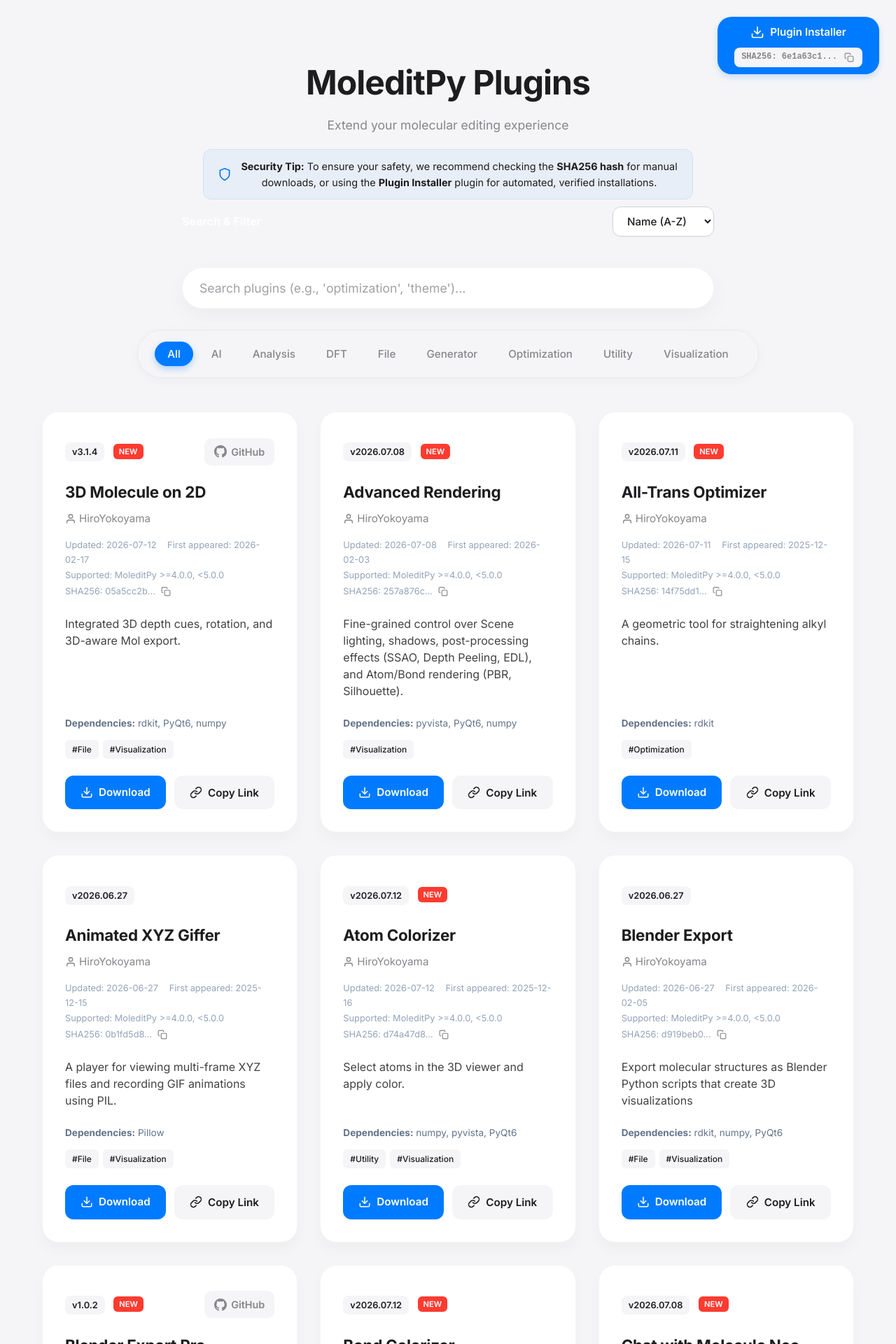
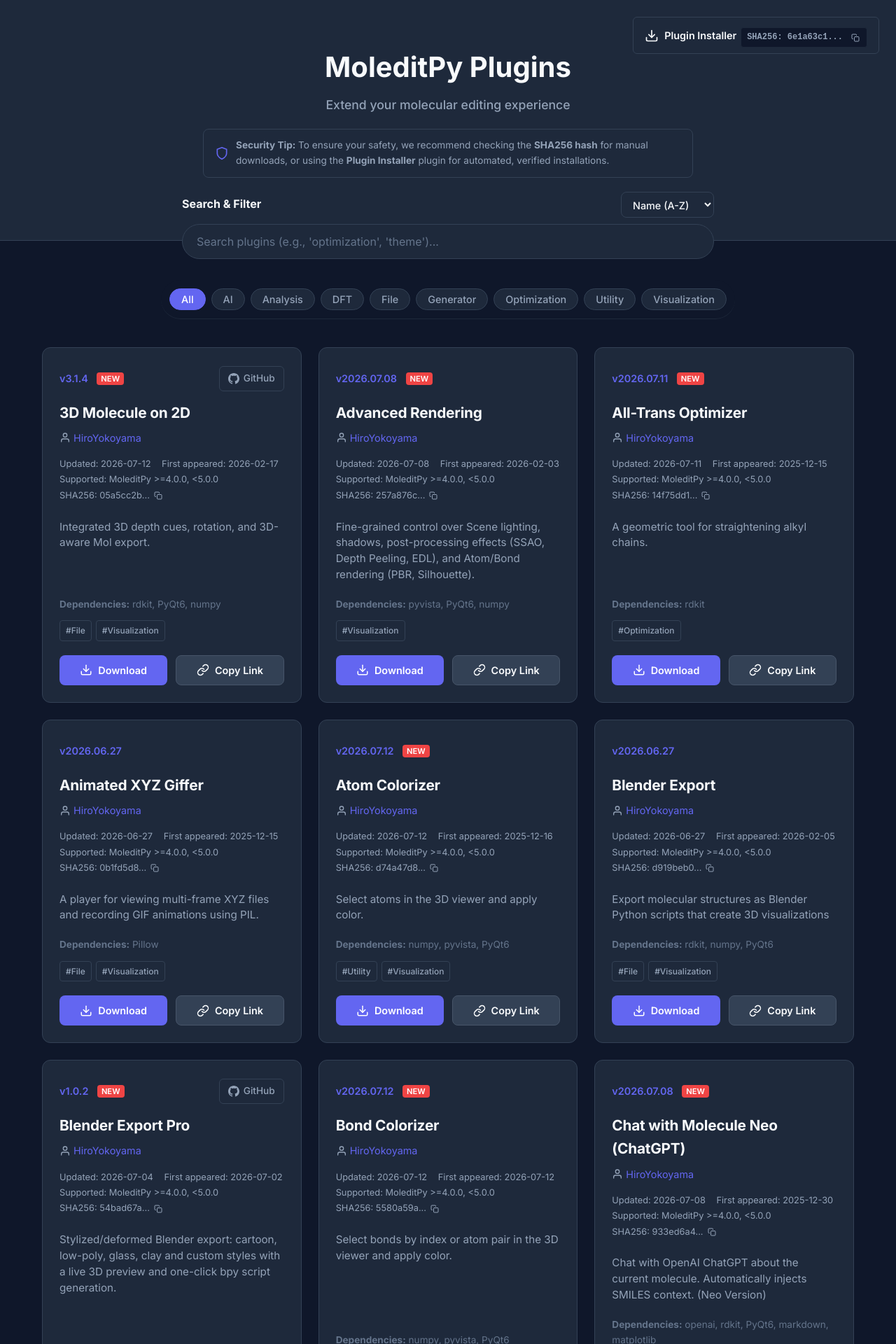
Before and after one commit to HiroYokoyama/moleditpy-plugins, a Jekyll site: the page explorer/index.html, which Jekyll copies as it is, in a window 1280 px wide. Shown: the top 1920 px of the page at 70% size. Built offline with Jekyll 4.4.1, drawn with Linux system fonts in a browser that asks for light colours.

Commit message:
style: redesign plugin explorer layout, remove animations

```diff
--- a/explorer/index.html
+++ b/explorer/index.html
@@ -11,18 +11,18 @@
     <link rel="icon" href="https://hiroyokoyama.github.io/python_molecular_editor/icon_images/favicon.ico">
     <style>
         :root {
-            --primary-color: #007aff;
-            --primary-hover: #0056b3;
-            --bg-color: #f5f5f7;
-            --card-bg: #ffffff;
-            --text-main: #1d1d1f;
-            --text-sub: #86868b;
-            --border-radius: 24px;
-            --card-border: rgba(0,0,0,0.04);
-            --btn-secondary: #f5f5f7;
-            --btn-secondary-hover: #e8e8ed;
-            --glow: 0 20px 40px rgba(0, 0, 0, 0.08);
-            --font-family: 'Inter', -apple-system, BlinkMacSystemFont, 'Segoe UI', Roboto, sans-serif;
+            --bg-color: #0f172a;
+            --card-bg: #1e293b;
+            --card-border: #334155;
+            --text-main: #f8fafc;
+            --text-sub: #94a3b8;
+            --text-muted: #64748b;
+            --primary: #6366f1;
+            --primary-hover: #4f46e5;
+            --secondary: #334155;
+            --secondary-hover: #475569;
+            --border-radius: 12px;
+            --font-family: 'Inter', system-ui, -apple-system, sans-serif;
         }
 
         * {
@@ -31,38 +31,40 @@
 
         body {
             font-family: var(--font-family);
+            color: var(--text-main);
             background-color: var(--bg-color);
-            color: var(--text-main);
             margin: 0;
             padding: 0;
             line-height: 1.6;
             -webkit-font-smoothing: antialiased;
+            min-height: 100vh;
         }
 
         header {
-            background-color: var(--bg-color);
+            background: #1e293b;
+            border-bottom: 1px solid #334155;
             color: var(--text-main);
-            padding: 5rem 1rem 1rem;
+            padding: 4rem 1rem 2rem;
             text-align: center;
             position: relative;
         }
 
         header h1 {
             margin: 0;
-            font-size: 3rem;
+            font-size: 2.5rem;
             font-weight: 700;
-            letter-spacing: -0.02em;
         }
 
         header p {
             margin-top: 0.5rem;
+            font-size: 1.1rem;
             color: var(--text-sub);
-            font-size: 1.1rem;
+            font-weight: 500;
         }
 
         .controls {
             max-width: 800px;
-            margin: 0 auto 30px;
+            margin: -24px auto 30px;
             padding: 0 20px;
             position: relative;
             z-index: 2;
@@ -70,44 +72,41 @@
 
         .search-box {
             width: 100%;
-            padding: 18px 24px;
-            font-size: 1.1rem;
-            background-color: #ffffff;
+            padding: 14px 20px;
+            font-size: 1rem;
+            background: #1e293b;
             color: var(--text-main);
-            border: 1px solid var(--card-border);
-            border-radius: 40px;
-            box-shadow: 0 10px 30px rgba(0,0,0,0.04);
+            border: 1px solid #334155;
+            border-radius: 30px;
             outline: none;
-            transition: all 0.3s ease;
             font-family: var(--font-family);
         }
 
         .search-box::placeholder {
-            color: #a1a1a6;
+            color: var(--text-muted);
         }
 
         .search-box:focus {
-            box-shadow: var(--glow);
-            transform: translateY(-2px);
+            border-color: var(--primary);
+            background: #1e293b;
         }
 
         .search-clear-btn {
             position: absolute;
-            right: 40px;
+            right: 36px;
             top: 50%;
             transform: translateY(-50%);
-            background: #e5e5ea;
+            background: rgba(255, 255, 255, 0.08);
             border: none;
-            width: 28px;
-            height: 28px;
+            width: 24px;
+            height: 24px;
             border-radius: 50%;
-            color: #1d1d1f;
+            color: var(--text-sub);
             cursor: pointer;
             display: flex;
             align-items: center;
             justify-content: center;
-            padding: 6px;
-            transition: all 0.2s;
+            padding: 5px;
             opacity: 0;
             pointer-events: none;
             z-index: 10;
@@ -119,59 +118,48 @@
         }
 
         .search-clear-btn:hover {
-            background-color: #d1d1d6;
-            transform: translateY(-50%) scale(1.1);
+            background: rgba(255, 255, 255, 0.15);
+            color: var(--text-main);
         }
 
         .filter-container {
             text-align: center;
-            margin-bottom: 3rem;
-            padding: 0 20px;
+            margin-bottom: 2.5rem;
+            padding: 8px;
             position: sticky;
             top: 20px;
             z-index: 50;
-            backdrop-filter: saturate(180%) blur(20px);
-            -webkit-backdrop-filter: saturate(180%) blur(20px);
-            background: rgba(245, 245, 247, 0.7);
-            padding-top: 12px;
-            padding-bottom: 12px;
-            border-radius: 40px;
+            background: var(--bg-color);
+            border-bottom: 1px solid #1e293b;
             width: fit-content;
             margin-left: auto;
             margin-right: auto;
-            border: 1px solid rgba(0, 0, 0, 0.05);
-            box-shadow: 0 4px 15px rgba(0,0,0,0.03);
+            border-radius: 30px;
         }
 
         .filter-btn {
-            background: transparent;
-            border: none;
-            padding: 8px 18px;
-            border-radius: 40px;
+            background: #1e293b;
+            border: 1px solid #334155;
+            padding: 6px 16px;
+            border-radius: 20px;
             cursor: pointer;
             color: var(--text-sub);
             margin: 4px;
-            transition: all 0.3s ease;
             font-family: var(--font-family);
             font-weight: 500;
-            font-size: 0.95rem;
+            font-size: 0.9rem;
         }
 
         .filter-btn:hover {
             color: var(--text-main);
-            background: rgba(0,0,0,0.03);
+            border-color: var(--text-sub);
         }
 
-        .filter-btn.active {
-            background-color: #1d1d1f;
+        .filter-btn.active,
+        .filter-btn.active-all {
+            background: var(--primary);
             color: #ffffff;
-            box-shadow: 0 4px 10px rgba(0,0,0,0.1);
-        }
-
-        .filter-btn.active-all {
-            background-color: var(--primary-color);
-            color: #fff;
-            box-shadow: 0 4px 10px rgba(0, 122, 255, 0.3);
+            border-color: var(--primary);
         }
 
         .container {
@@ -180,15 +168,13 @@
             padding: 0 20px 80px;
             display: grid;
             grid-template-columns: repeat(auto-fill, minmax(320px, 1fr));
-            gap: 32px;
+            gap: 24px;
         }
 
         .plugin-card {
             background: var(--card-bg);
             border-radius: var(--border-radius);
-            padding: 32px;
-            box-shadow: 0 10px 20px rgba(0, 0, 0, 0.03);
-            transition: transform 0.4s cubic-bezier(0.16, 1, 0.3, 1), box-shadow 0.4s cubic-bezier(0.16, 1, 0.3, 1);
+            padding: 24px;
             display: flex;
             flex-direction: column;
             border: 1px solid var(--card-border);
@@ -198,29 +184,25 @@
         }
 
         .plugin-card:hover {
-            transform: translateY(-8px) scale(1.01);
-            box-shadow: var(--glow);
+            border-color: #475569;
         }
 
         .card-header {
             display: flex;
             justify-content: space-between;
             align-items: center;
-            margin-bottom: 16px;
-            min-height: 48px;
+            margin-bottom: 12px;
+            min-height: 40px;
         }
 
         .plugin-version {
-            background-color: #f5f5f7;
-            color: #1d1d1f;
-            padding: 6px 10px;
-            border-radius: 8px;
-            font-size: 0.8rem;
+            color: var(--primary);
+            font-size: 0.9rem;
             font-weight: 600;
         }
 
         .plugin-title {
-            font-size: 1.4rem;
+            font-size: 1.3rem;
             font-weight: 700;
             margin: 0 0 8px 0;
             color: var(--text-main);
@@ -228,7 +210,7 @@
         }
 
         .plugin-author {
-            font-size: 0.95rem;
+            font-size: 0.9rem;
             color: var(--text-sub);
             margin-bottom: 16px;
             display: flex;
@@ -237,44 +219,44 @@
         }
 
         .plugin-author a {
-            color: var(--text-sub);
+            color: var(--primary);
             text-decoration: none;
-            transition: color 0.2s;
         }
 
         .plugin-author a:hover {
-            color: var(--primary-color);
+            text-decoration: underline;
         }
 
         .plugin-desc {
-            color: #424245;
-            font-size: 1rem;
-            margin-bottom: 24px;
+            color: var(--text-sub);
+            font-size: 0.95rem;
+            margin-bottom: 20px;
             flex-grow: 1;
             line-height: 1.5;
         }
 
         .tags {
-            margin-bottom: 24px;
+            margin-bottom: 20px;
         }
 
         .tag {
             display: inline-block;
-            background: #f5f5f7;
-            color: #1d1d1f;
-            padding: 4px 10px;
-            border-radius: 6px;
+            background: #1e293b;
+            color: var(--text-sub);
+            padding: 4px 8px;
+            border-radius: 4px;
             font-size: 0.75rem;
             font-weight: 500;
             margin-right: 6px;
+            border: 1px solid #334155;
         }
 
         .new-badge {
-            background-color: #ff3b30;
+            background: #ef4444;
             color: white;
             font-size: 0.7rem;
-            padding: 4px 8px;
-            border-radius: 6px;
+            padding: 2px 6px;
+            border-radius: 4px;
             margin-left: 8px;
             vertical-align: middle;
             font-weight: 600;
@@ -285,24 +267,27 @@
             justify-content: space-between;
             align-items: center;
             max-width: 800px;
-            margin: 5px auto 28px;
+            margin: 20px auto 0px;
             padding: 0 20px;
             position: relative;
             z-index: 1;
         }
 
         .sort-select {
-            padding: 10px 16px;
-            border-radius: 12px;
-            border: 1px solid #d2d2d7;
-            background-color: white;
+            padding: 8px 12px;
+            border-radius: 8px;
+            border: 1px solid #334155;
+            background: #1e293b;
             color: var(--text-main);
-            font-size: 0.95rem;
+            font-size: 0.9rem;
             cursor: pointer;
             outline: none;
             font-family: var(--font-family);
             font-weight: 500;
-            box-shadow: 0 2px 5px rgba(0,0,0,0.02);
+        }
+
+        .sort-select:focus {
+            border-color: var(--primary);
         }
 
         .actions {
@@ -312,123 +297,108 @@
         }
 
         .btn {
-            padding: 12px;
-            border-radius: 12px;
+            padding: 10px;
+            border-radius: 8px;
             text-align: center;
             text-decoration: none;
             font-weight: 600;
             cursor: pointer;
             border: none;
-            font-size: 0.95rem;
-            transition: all 0.2s cubic-bezier(0.16, 1, 0.3, 1);
+            font-size: 0.9rem;
             width: 100%;
             display: inline-flex;
             align-items: center;
             justify-content: center;
-            gap: 8px;
+            gap: 6px;
             font-family: var(--font-family);
         }
 
         .btn-primary {
-            background-color: var(--primary-color);
+            background: var(--primary);
             color: #ffffff;
         }
 
         .btn-primary:hover {
-            background-color: var(--primary-hover);
-            transform: scale(1.02);
-            box-shadow: 0 8px 15px rgba(0, 122, 255, 0.2);
+            background: var(--primary-hover);
         }
 
         .btn-secondary {
-            background-color: var(--btn-secondary);
+            background: var(--secondary);
             color: var(--text-main);
+            border: 1px solid #475569;
         }
 
         .btn-secondary:hover {
-            background-color: var(--btn-secondary-hover);
-            transform: scale(1.02);
+            background: var(--secondary-hover);
         }
 
         footer {
             text-align: center;
-            padding: 3rem;
-            background-color: #ffffff;
+            padding: 3rem 1.5rem;
+            background: #1e293b;
             color: var(--text-sub);
-            margin-top: 40px;
-            border-top: 1px solid #e5e5ea;
+            margin-top: 60px;
+            border-top: 1px solid #334155;
         }
 
         footer p {
-            margin: 10px 0;
+            margin: 8px 0;
             overflow-wrap: break-word;
+            font-size: 0.9rem;
         }
 
         footer a {
-            color: var(--text-main);
+            color: var(--primary);
             text-decoration: none;
             font-weight: 500;
-            word-break: break-all;
-            border-bottom: 1px solid #d2d2d7;
-            padding-bottom: 1px;
-            transition: all 0.2s;
         }
 
         footer a:hover {
-            color: var(--primary-color);
-            border-bottom-color: var(--primary-color);
+            text-decoration: underline;
         }
 
         .github-link {
             color: var(--text-sub);
-            transition: all 0.2s cubic-bezier(0.16, 1, 0.3, 1);
             display: flex;
             align-items: center;
             justify-content: center;
             gap: 6px;
-            background-color: var(--btn-secondary);
-            padding: 8px 14px;
-            border-radius: 10px;
+            background: #1e293b;
+            padding: 6px 12px;
+            border-radius: 6px;
             text-decoration: none;
-            font-size: 0.9rem;
-            font-weight: 600;
-            border: none;
+            font-size: 0.85rem;
+            font-weight: 500;
+            border: 1px solid #334155;
         }
 
         .github-link:hover {
             color: var(--text-main);
-            background-color: var(--btn-secondary-hover);
-            transform: scale(1.05);
+            background: #334155;
         }
 
         .github-link svg {
-            width: 18px;
-            height: 18px;
+            width: 16px;
+            height: 16px;
             fill: currentColor;
         }
 
         .header-dl-btn {
-            position: absolute;
-            top: 24px;
-            right: 24px;
-            background-color: var(--primary-color);
-            color: white;
+            background: #1e293b;
+            color: var(--text-main);
             text-decoration: none;
-            padding: 10px 20px;
-            border-radius: 20px;
+            padding: 8px 16px;
+            border-radius: 6px;
             font-weight: 600;
-            font-size: 0.95rem;
-            transition: all 0.2s cubic-bezier(0.16, 1, 0.3, 1);
+            font-size: 0.9rem;
             display: inline-flex;
             align-items: center;
-            gap: 8px;
-            box-shadow: 0 4px 10px rgba(0, 122, 255, 0.2);
+            gap: 6px;
+            border: 1px solid #334155;
         }
 
         .header-dl-btn:hover {
-            transform: translateY(-2px) scale(1.02);
-            box-shadow: 0 8px 15px rgba(0, 122, 255, 0.3);
-            background-color: var(--primary-hover);
+            background: #334155;
         }
 
         .header-installer-container {
@@ -440,71 +410,51 @@
             align-items: flex-end;
         }
 
-        .header-installer-container .header-dl-btn {
-            position: static;
-            top: auto;
-            right: auto;
-            display: flex;
-            flex-direction: column;
-            align-items: center;
-            gap: 4px;
-            padding: 10px 24px;
-        }
-
         .header-sha-display {
             color: var(--text-sub);
             font-size: 0.75rem;
             display: flex;
             align-items: center;
             gap: 6px;
-            background-color: #f5f5f7;
-            padding: 4px 10px;
-            border-radius: 8px;
+            background: #0f172a;
+            padding: 4px 8px;
+            border-radius: 4px;
             margin-top: 6px;
+            border: 1px solid #1e293b;
         }
 
         .header-sha-display span {
             font-family: monospace;
         }
 
-        .header-sha-display .copy-sha-btn {
-            color: var(--text-sub);
-            padding: 2px;
-            margin-left: 2px;
-        }
-
-        .header-sha-display .copy-sha-btn:hover {
-            color: var(--primary-color);
-        }
-
         .security-banner {
             max-width: 700px;
             margin: 20px auto 10px;
-            background-color: rgba(0, 122, 255, 0.05);
-            color: var(--text-main);
-            padding: 12px 20px;
-            border-radius: 12px;
-            border: 1px solid rgba(0, 122, 255, 0.1);
-            font-size: 0.9rem;
+            background: #1e293b;
+            color: var(--text-sub);
+            padding: 12px 16px;
+            border-radius: 8px;
+            border: 1px solid #334155;
+            font-size: 0.85rem;
             display: flex;
             align-items: center;
-            gap: 12px;
+            gap: 10px;
+            text-align: left;
         }
 
         .security-banner svg {
             flex-shrink: 0;
-            color: var(--primary-color);
+            color: var(--primary);
         }
 
         .copy-sha-btn {
             background: none;
             border: none;
-            padding: 2px 4px;
+            padding: 2px;
             margin-left: 4px;
             cursor: pointer;
-            color: #86868b;
+            color: var(--text-sub);
             border-radius: 4px;
-            transition: all 0.2s;
             display: inline-flex;
             align-items: center;
             justify-content: center;
@@ -512,93 +462,67 @@
         }
 
         .copy-sha-btn:hover {
-            background-color: #e5e5ea;
-            color: var(--primary-color);
+            color: var(--text-main);
         }
 
         .copy-sha-btn svg {
-            width: 14px;
-            height: 14px;
+            width: 12px;
+            height: 12px;
         }
 
-        @keyframes fadeIn {
-            from { opacity: 0; transform: translateY(15px); }
-            to { opacity: 1; transform: translateY(0); }
-        }
-        .plugin-card {
-            animation: fadeIn 0.5s cubic-bezier(0.16, 1, 0.3, 1) forwards;
-        }
-    </style>
-    <style>
         /* Mobile Responsiveness */
         @media (max-width: 600px) {
             header {
-                padding: 2rem 1rem 1rem;
+                padding: 2rem 1rem 1.5rem;
+            }
+
+            .header-installer-container {
+                position: static;
+                align-items: center;
+                margin-top: 16px;
+                margin-bottom: 16px;
             }
 
             .controls-header {
-                margin-bottom: 20px;
-            }
-
-            header h1 {
-                font-size: 1.8rem;
+                flex-direction: column;
+                gap: 12px;
+                align-items: flex-start;
+                margin-top: 10px;
             }
 
             .container {
                 grid-template-columns: 1fr;
-                /* Single column on mobile */
                 padding: 0 16px 40px;
                 gap: 16px;
             }
 
             .controls {
-                padding: 0 16px;
                 margin-bottom: 20px;
             }
 
             .filter-container {
-                padding: 0 16px;
-                /* Allow horizontal scrolling for filters if needed, or just wrap */
+                width: auto;
+                margin-left: 16px;
+                margin-right: 16px;
+                border-radius: 12px;
                 display: flex;
                 flex-wrap: wrap;
                 justify-content: center;
-                gap: 8px;
+                gap: 6px;
             }
 
             .filter-btn {
                 margin: 0;
-                font-size: 0.9rem;
-                padding: 5px 12px;
+                font-size: 0.85rem;
+                padding: 4px 10px;
             }
 
             .plugin-card {
                 padding: 16px;
             }
 
-
-
             .actions {
                 grid-template-columns: 1fr;
-                /* Stack buttons */
-                gap: 8px;
-            }
-
-            .header-installer-container {
-                position: static;
-                display: flex;
-                flex-direction: column;
-                align-items: center;
-                margin-top: 16px;
-                margin-bottom: 24px;
-            }
-
-            .header-dl-btn {
-                margin: 0;
-                width: auto;
-                padding: 10px 24px;
-                justify-content: center;
-                background-color: rgba(255, 255, 255, 0.2);
-                border: 1px solid rgba(255, 255, 255, 0.4);
             }
         }
     </style>
@@ -637,7 +561,7 @@
             </a>
         </div>
         <div class="controls-header">
-            <span style="font-weight:bold; color: rgba(255,255,255,0.9);">Search & Filter</span>
+            <span style="font-weight: bold; color: var(--text-main);">Search & Filter</span>
             <select id="sortSelect" class="sort-select">
                 <option value="name">Name (A-Z)</option>
                 <option value="newest">Newest First</option>
```
